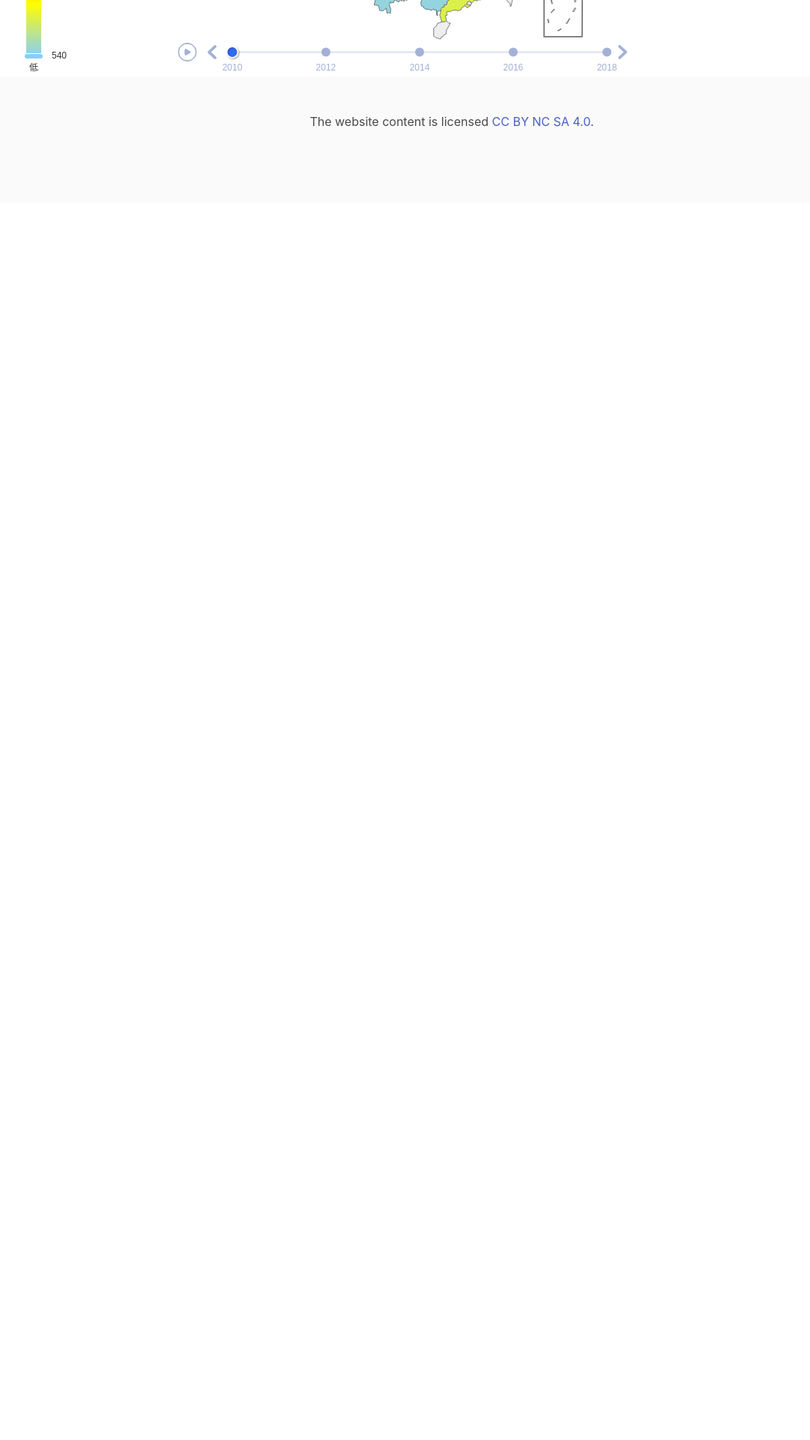
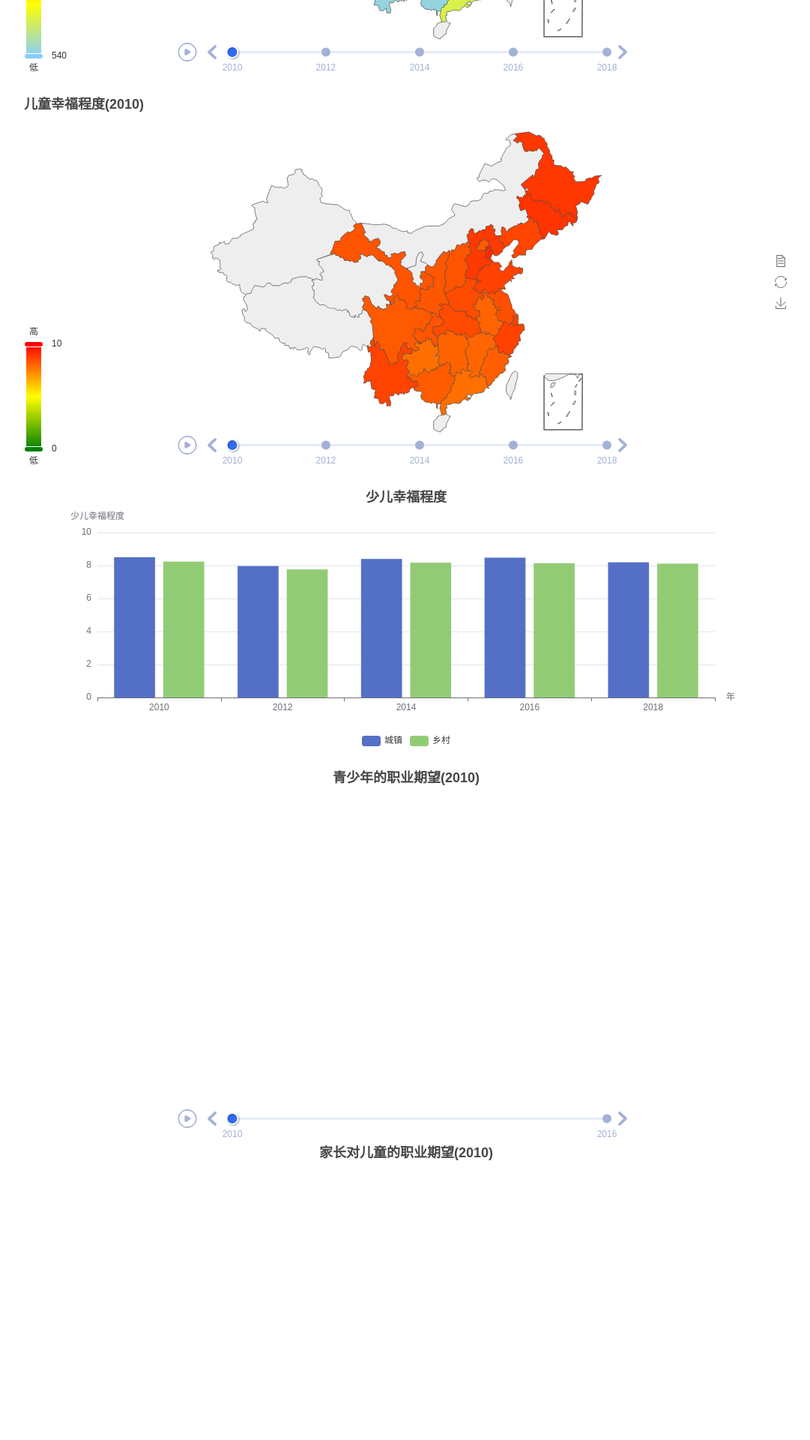
Before and after one commit to lie-flat/cfps-report, a Vue app: page / in a window 1280 px wide. Shown: the part 6980-8900 px from the top of the page at 75% size, without its empty margins (37-1118 px from the left). Before the commit the page ends 7250 px from the top, so only its background shows below. Built offline with nearby package versions, Linux system fonts and the light colour scheme.

Commit message:
Show charts.

```diff
--- a/src/App.vue
+++ b/src/App.vue
@@ -9,6 +9,9 @@
         <child-education-yard/>
         <map-example/>
         <edu-cost-map-chart/>
+        <child-happiness-chart/>
+        <child-happiness-rural-urban-plot/>
+        <child-dream-career-word-cloud/>
       </sections>
       <table-of-contents class="column"/>
     </div>
@@ -26,12 +29,17 @@ import SectionA from "@/components/contents/SectionA";
 import ChildEducationYard from "@/components/contents/ChildEducationYard";
 import MapExample from "@/components/MapExample";
 import EduCostMapChart from "@/components/EduCostMapChart";
+import ChildHappinessChart from "@/components/charts/ChildHappinessChart";
+import ChildHappinessRuralUrbanPlot from "@/components/charts/ChildHappinessRuralUrbanPlot";
+import ChildDreamCareerWordCloud from "@/components/charts/ChildDreamCareerWordCloud";
 
 export default {
   name: 'App',
   components: {
+    ChildHappinessRuralUrbanPlot,
     EduCostMapChart,
     ChildEducationYard,
+    ChildHappinessChart,
     SectionA,
     // HelloWorld,
     Header,
@@ -39,7 +47,8 @@ export default {
     Sections,
     TableOfContents,
     ExampleSection,
-    MapExample
+    MapExample,
+    ChildDreamCareerWordCloud
   }
 
 }
```
